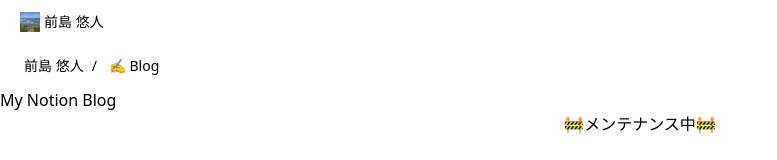
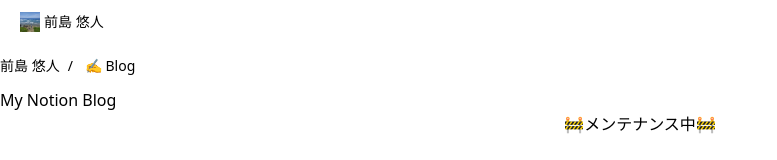
Before and after one commit to maejimayuto/super-notion-blog, a Next.js app: page /blog in a window 1280 px wide. Shown: the top 160 px of the page, without its empty margins (0-777 px from the left). Built offline with nearby package versions, Linux system fonts and the light colour scheme.

Commit message:
fix: change topic path padding

```diff
--- a/src/components/topic-path.tsx
+++ b/src/components/topic-path.tsx
@@ -2,10 +2,10 @@
 
 const TopicPath = ({ paths = [] }) => {
   return (
-    <div className="flex items-center py-1 px-4 h-11 text-sm bg-white">
+    <div className="flex items-center py-1 h-11 text-sm bg-white">
       <Link href="/" passHref>
-        <a className="flex items-center py-1 px-1 hover:bg-gray-200 rounded">
-          <div className="ml-1">
+        <a className="flex items-center py-1 pr-1 hover:bg-gray-200 rounded">
+          <div>
             前島 悠人
           </div>
         </a>
```
